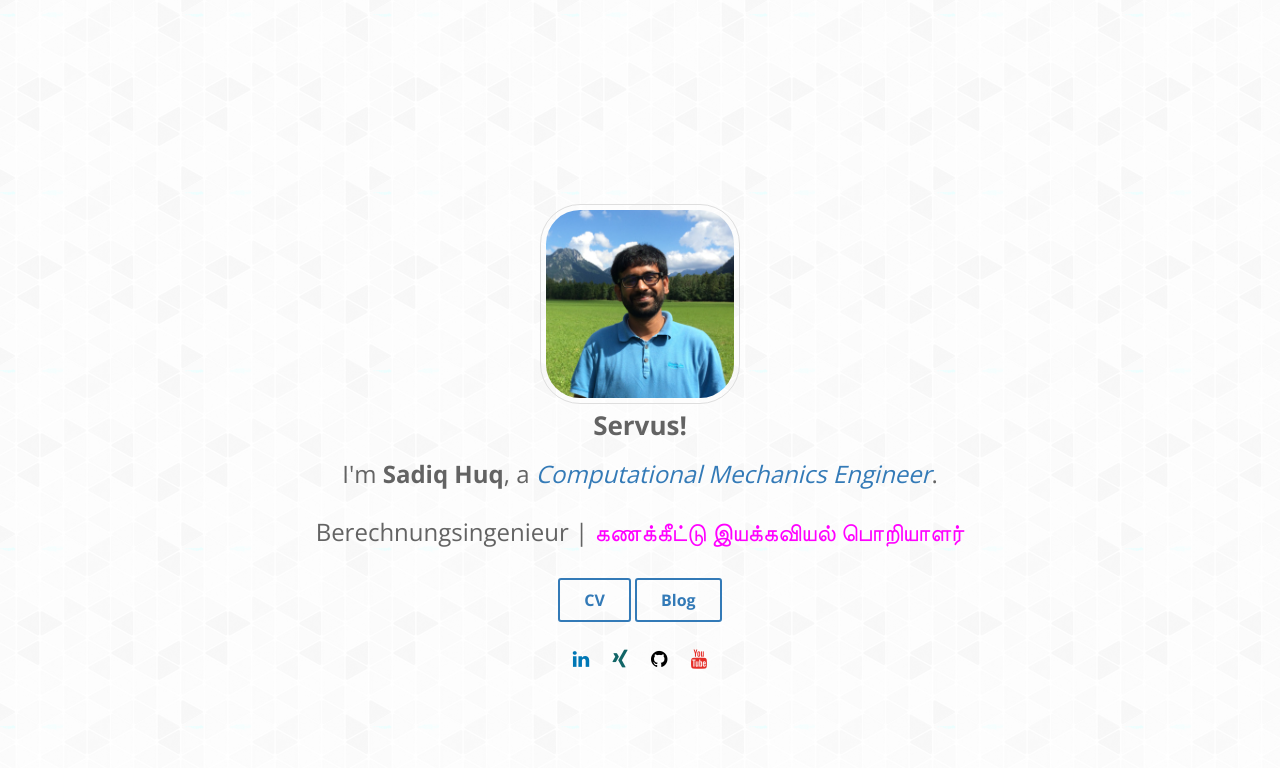
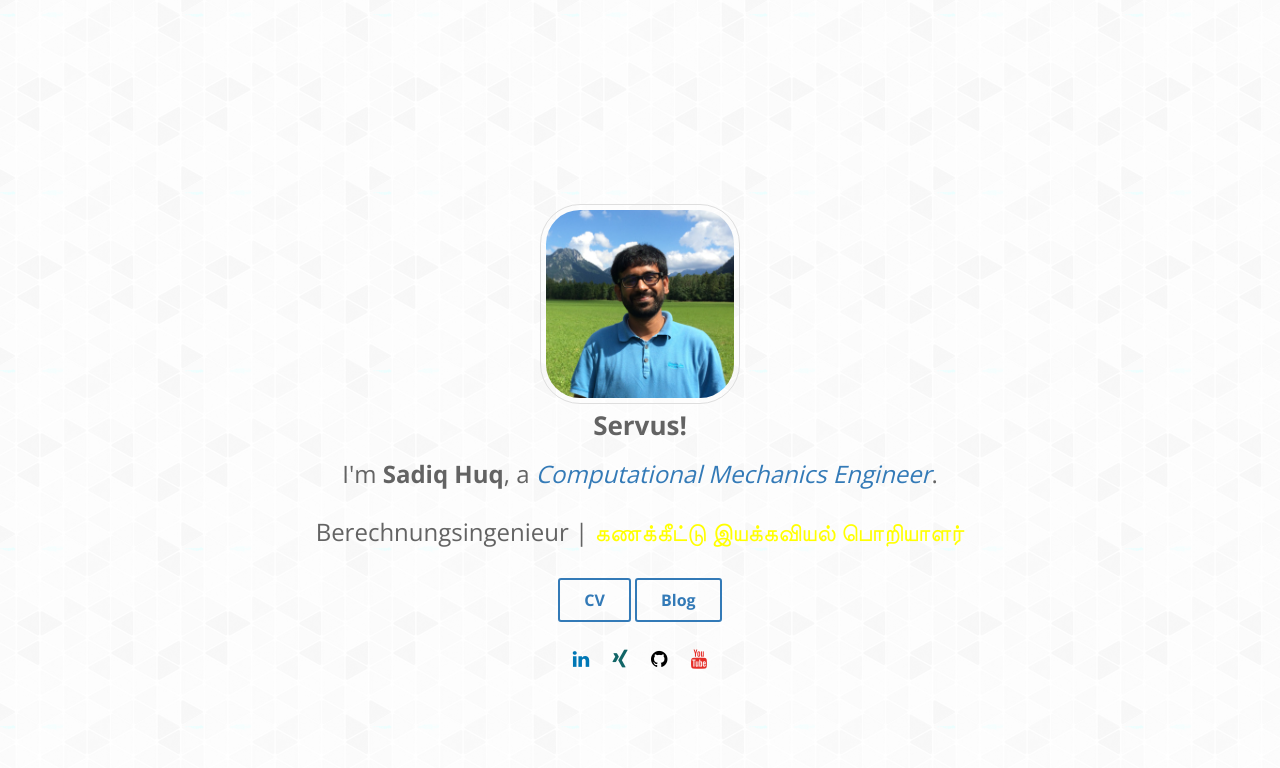
Before and after one commit to sadiqhuq/sadiqhuq.github.io, a Jekyll site: the page built from index.html, in a window 1280 px wide. Shown: the top 768 px of the page. Built offline with Jekyll 4.4.1, drawn with Linux system fonts in a browser that asks for light colours; nearby versions of some CDN libraries; some web fonts are replaced.

Commit message:
Catamaran test

```diff
--- a/css/main.scss
+++ b/css/main.scss
@@ -20,7 +20,7 @@
      font-family: 'Catamaran';
      font-style: normal;
      font-weight: 400;
-     src: local('Catamaran'), local('Catamaran-Regular'), url(http://fonts.gstatic.com/s/catamaran/v1/Q9cqF91R4Q6z47_V8UvFGBJtnKITppOI_IvcXXDNrsc.woff2) format('woff2');
+     src: local('Catamaran'), local('Catamaran-Regular'), url(//fonts.gstatic.com/s/catamaran/v1/Q9cqF91R4Q6z47_V8UvFGBJtnKITppOI_IvcXXDNrsc.woff2) format('woff2');
      unicode-range: U+0964-0965, U+0B82-0BFA, U+200B-200D, U+20B9, U+25CC;
    }
    /* latin-ext */
@@ -28,7 +28,7 @@
      font-family: 'Catamaran';
      font-style: normal;
      font-weight: 400;
-     src: local('Catamaran'), local('Catamaran-Regular'), url(http://fonts.gstatic.com/s/catamaran/v1/t_-OVtQ5f4U5rdYNmrStgxJtnKITppOI_IvcXXDNrsc.woff2) format('woff2');
+     src: local('Catamaran'), local('Catamaran-Regular'), url(//fonts.gstatic.com/s/catamaran/v1/t_-OVtQ5f4U5rdYNmrStgxJtnKITppOI_IvcXXDNrsc.woff2) format('woff2');
      unicode-range: U+0100-024F, U+1E00-1EFF, U+20A0-20AB, U+20AD-20CF, U+2C60-2C7F, U+A720-A7FF;
    }
    /* latin */
@@ -36,12 +36,12 @@
      font-family: 'Catamaran';
      font-style: normal;
      font-weight: 400;
-     src: local('Catamaran'), local('Catamaran-Regular'), url(http://fonts.gstatic.com/s/catamaran/v1/iVYgK2bOLvZcSxr0ITOecltXRa8TVwTICgirnJhmVJw.woff2) format('woff2');
+     src: local('Catamaran'), local('Catamaran-Regular'), url(//fonts.gstatic.com/s/catamaran/v1/iVYgK2bOLvZcSxr0ITOecltXRa8TVwTICgirnJhmVJw.woff2) format('woff2');
      unicode-range: U+0000-00FF, U+0131, U+0152-0153, U+02C6, U+02DA, U+02DC, U+2000-206F, U+2074, U+20AC, U+2212, U+2215, U+E0FF, U+EFFD, U+F000;
    }
  font-family: "Catamaran", sans-serif !important;
 
-   color:#ff00ff;
+   color:#ffff00;
 }
 /* avatar author image*/
   .dot {
```
